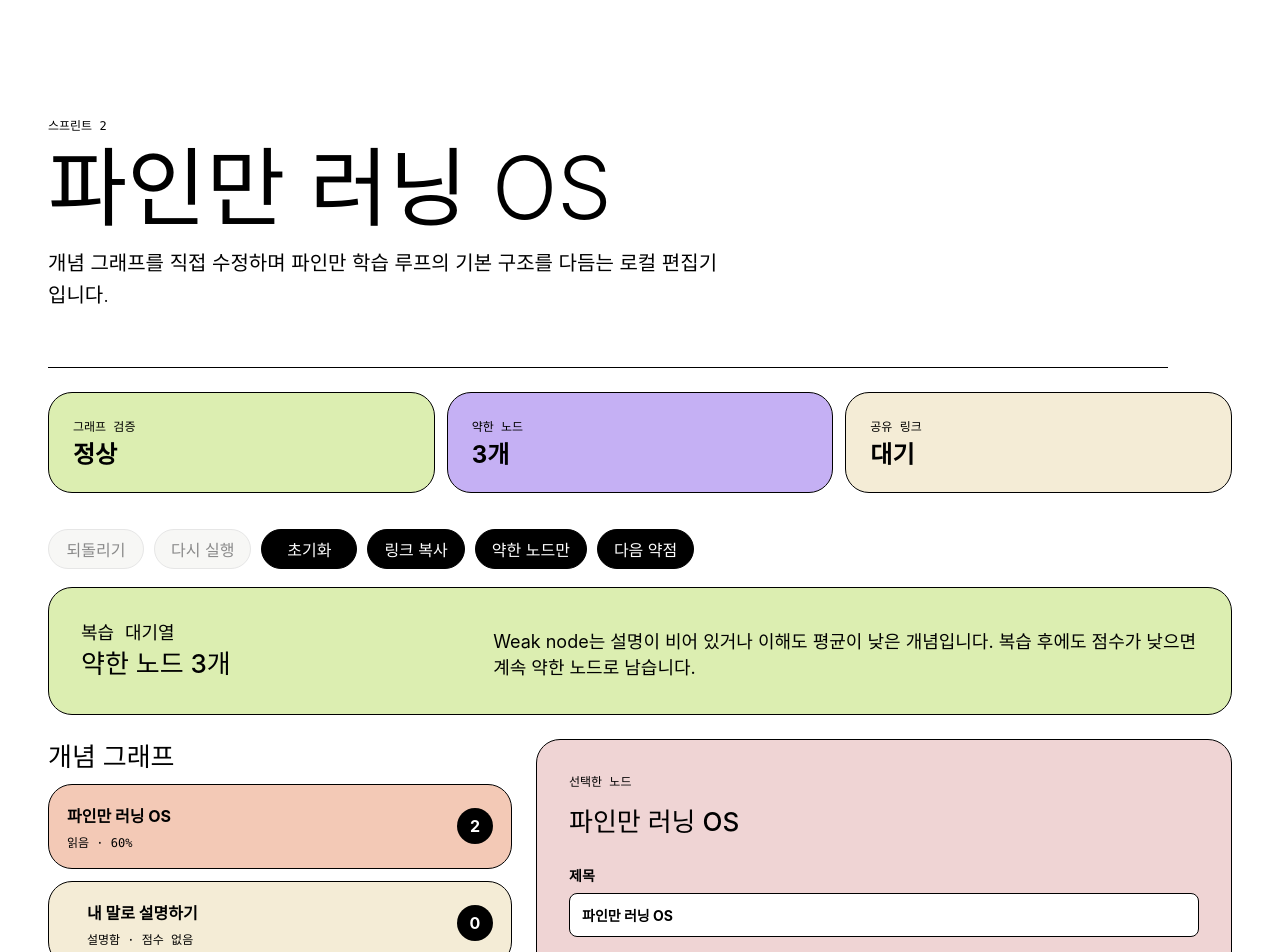
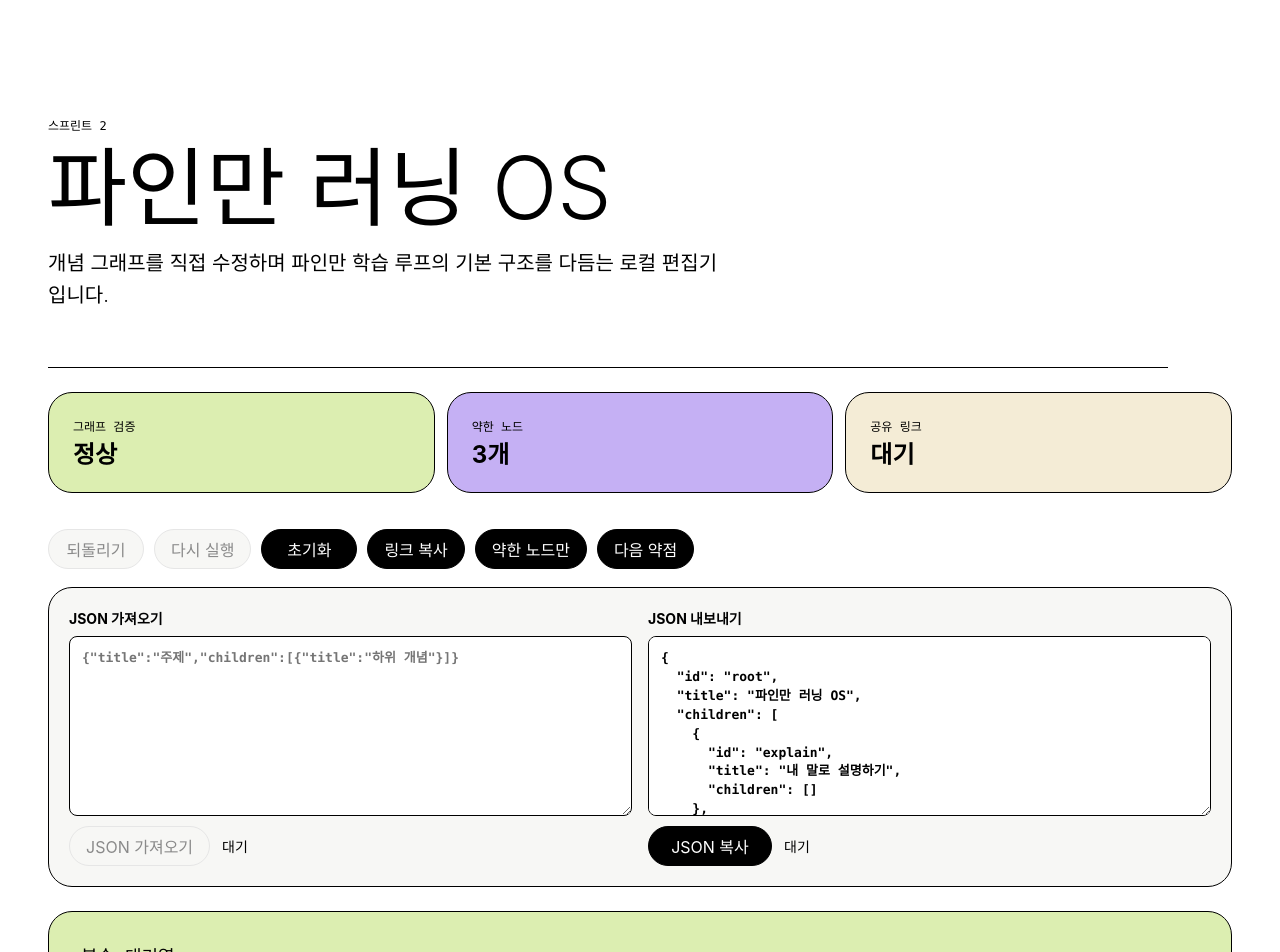
Before and after one commit to heesu-chung/feynman-learning, a Next.js app: page / in a window 1280 px wide. Shown: the top 952 px of the page. Built offline with nearby package versions, Linux system fonts and the light colour scheme.

Commit message:
Connect learning tree JSON import export UI

```diff
--- a/app/GraphEditor.tsx
+++ b/app/GraphEditor.tsx
@@ -1,6 +1,6 @@
 "use client";
 
-import { useEffect, useMemo, useState } from "react";
+import { useEffect, useMemo, useState, type CSSProperties } from "react";
 
 import type { ConceptGraph, ConceptNode } from "../src/domain/conceptGraph/index.ts";
 import { validateConceptGraph } from "../src/domain/conceptGraph/index.ts";
@@ -19,6 +19,11 @@ import {
   type LearningScore,
   type LearningState,
 } from "../src/domain/learning/index.ts";
+import {
+  exportLearningTree,
+  importLearningTree,
+  type ImportLearningTreeError,
+} from "../src/domain/importExport/index.ts";
 import { decodeGraphFromHash, encodeGraphToHash } from "../src/state/urlState.ts";
 
 const initialGraph: ConceptGraph = {
@@ -59,10 +64,18 @@ export function GraphEditor() {
   const [selectedId, setSelectedId] = useState(initialGraph.rootId);
   const [childTitle, setChildTitle] = useState("");
   const [shareStatus, setShareStatus] = useState("idle");
+  const [treeJsonInput, setTreeJsonInput] = useState("");
+  const [treeJsonImportStatus, setTreeJsonImportStatus] = useState("idle");
+  const [treeJsonExportStatus, setTreeJsonExportStatus] = useState("idle");
+  const [treeJsonError, setTreeJsonError] = useState("");
   const [showWeakOnly, setShowWeakOnly] = useState(false);
   const validation = validateConceptGraph(history.graph);
   const selectedNode = history.graph.nodes[selectedId] ?? history.graph.nodes[history.graph.rootId];
   const nodes = useMemo(() => flattenGraph(history.graph), [history.graph]);
+  const exportedTreeJson = useMemo(
+    () => JSON.stringify(exportLearningTree(history.graph), null, 2),
+    [history.graph],
+  );
   const weakNodes = nodes.filter(({ node }) => isWeakNode(node));
   const visibleNodes = showWeakOnly ? weakNodes : nodes;
   const weakNodeCount = weakNodes.length;
@@ -193,6 +206,9 @@ export function GraphEditor() {
     setSelectedId(initialGraph.rootId);
     setChildTitle("");
     setShareStatus("reset");
+    setTreeJsonImportStatus("idle");
+    setTreeJsonExportStatus("idle");
+    setTreeJsonError("");
   }
 
   async function shareGraph(): Promise<void> {
@@ -205,6 +221,43 @@ export function GraphEditor() {
       setShareStatus("copied");
     } catch {
       setShareStatus("url ready");
+    }
+  }
+
+  function importTreeJson(): void {
+    setTreeJsonError("");
+
+    let parsedTree: unknown;
+    try {
+      parsedTree = JSON.parse(treeJsonInput);
+    } catch {
+      setTreeJsonImportStatus("error");
+      setTreeJsonError("JSON 문법을 확인해 주세요.");
+      return;
+    }
+
+    const result = importLearningTree(parsedTree);
+    if (!result.ok) {
+      setTreeJsonImportStatus("error");
+      setTreeJsonError(importErrorLabel(result.error));
+      return;
+    }
+
+    window.history.replaceState(null, "", window.location.pathname);
+    setHistory(createHistoryState(result.graph));
+    setSelectedId(result.graph.rootId);
+    setChildTitle("");
+    setShareStatus("idle");
+    setTreeJsonImportStatus("imported");
+    setTreeJsonExportStatus("idle");
+  }
+
+  async function copyExportedTreeJson(): Promise<void> {
+    try {
+      await navigator.clipboard.writeText(exportedTreeJson);
+      setTreeJsonExportStatus("copied");
+    } catch {
+      setTreeJsonExportStatus("ready");
     }
   }
 
@@ -250,6 +303,48 @@ export function GraphEditor() {
         </button>
       </section>
 
+      <section className="treeJsonPanel" aria-label="Learning tree JSON 가져오기와 내보내기">
+        <div className="treeJsonColumn">
+          <label>
+            JSON 가져오기
+            <textarea
+              onChange={(event) => {
+                setTreeJsonInput(event.target.value);
+                setTreeJsonError("");
+                setTreeJsonImportStatus("idle");
+              }}
+              placeholder='{"title":"주제","children":[{"title":"하위 개념"}]}'
+              rows={8}
+              value={treeJsonInput}
+            />
+          </label>
+          <div className="treeJsonActions">
+            <button
+              disabled={treeJsonInput.trim().length === 0}
+              onClick={importTreeJson}
+              type="button"
+            >
+              JSON 가져오기
+            </button>
+            <span aria-live="polite">{treeJsonImportStatusLabel(treeJsonImportStatus)}</span>
+          </div>
+          {treeJsonError ? <p className="errorText">{treeJsonError}</p> : null}
+        </div>
+
+        <div className="treeJsonColumn">
+          <label>
+            JSON 내보내기
+            <textarea readOnly rows={8} value={exportedTreeJson} />
+          </label>
+          <div className="treeJsonActions">
+            <button onClick={() => void copyExportedTreeJson()} type="button">
+              JSON 복사
+            </button>
+            <span aria-live="polite">{treeJsonExportStatusLabel(treeJsonExportStatus)}</span>
+          </div>
+        </div>
+      </section>
+
       <section className="reviewStrip" aria-label="약한 노드 리뷰">
         <div>
           <p className="eyebrow">복습 대기열</p>
@@ -276,7 +371,7 @@ export function GraphEditor() {
                   .join(" ")}
                 key={node.id}
                 onClick={() => setSelectedId(node.id)}
-                style={{ "--depth": depth } as React.CSSProperties}
+                style={{ "--depth": depth } as CSSProperties}
                 type="button"
               >
                 <span>
@@ -518,6 +613,37 @@ function shareStatusLabel(status: string): string {
   return labels[status] ?? status;
 }
 
+function treeJsonImportStatusLabel(status: string): string {
+  const labels: Record<string, string> = {
+    error: "가져오기 실패",
+    idle: "대기",
+    imported: "가져오기 완료",
+  };
+
+  return labels[status] ?? status;
+}
+
+function treeJsonExportStatusLabel(status: string): string {
+  const labels: Record<string, string> = {
+    copied: "복사됨",
+    idle: "대기",
+    ready: "복사할 JSON 준비됨",
+  };
+
+  return labels[status] ?? status;
+}
+
+function importErrorLabel(error: ImportLearningTreeError): string {
+  const labels: Record<ImportLearningTreeError, string> = {
+    DUPLICATE_ID: "중복된 id가 있습니다.",
+    EMPTY_TITLE: "비어 있는 title이 있습니다.",
+    INVALID_IMPORTED_TREE: "ConceptGraph로 변환할 수 없는 트리입니다.",
+    INVALID_ROOT: "루트에는 문자열 title이 필요합니다.",
+  };
+
+  return labels[error];
+}
+
 function learningStateLabel(state: LearningState): string {
   const labels: Record<LearningState, string> = {
     unknown: "모름",
--- a/app/globals.css
+++ b/app/globals.css
@@ -199,6 +199,59 @@ button:disabled {
 .reviewStrip p {
   font-size: 18px;
   line-height: 1.45;
+}
+
+.treeJsonPanel {
+  display: grid;
+  grid-template-columns: minmax(0, 1fr) minmax(0, 1fr);
+  gap: 16px;
+  align-items: start;
+  margin-bottom: 24px;
+  padding: 20px;
+  border: 1px solid var(--ink);
+  border-radius: 24px;
+  background: var(--surface-soft);
+}
+
+.treeJsonPanel label {
+  min-width: 0;
+}
+
+.treeJsonColumn {
+  display: grid;
+  gap: 10px;
+  min-width: 0;
+}
+
+.treeJsonPanel textarea {
+  min-height: 180px;
+  font-family: ui-monospace, SFMono-Regular, Menlo, Monaco, Consolas, monospace;
+  font-size: 13px;
+  line-height: 1.45;
+}
+
+.treeJsonActions {
+  display: flex;
+  min-height: 40px;
+  align-items: center;
+  gap: 12px;
+}
+
+.treeJsonActions button {
+  min-width: 124px;
+  padding: 0 16px;
+}
+
+.treeJsonActions span,
+.errorText {
+  margin: 0;
+  font-size: 14px;
+  line-height: 1.4;
+}
+
+.errorText {
+  color: var(--accent-magenta);
+  font-weight: 700;
 }
 
 .editorShell {
@@ -422,6 +475,7 @@ input[type="range"] {
   .statusGrid,
   .editorShell,
   .reviewStrip,
+  .treeJsonPanel,
   .addChild {
     grid-template-columns: 1fr;
   }
```
Also changed, not shown: 1 other file (tests, documents, lock files or other folders).
